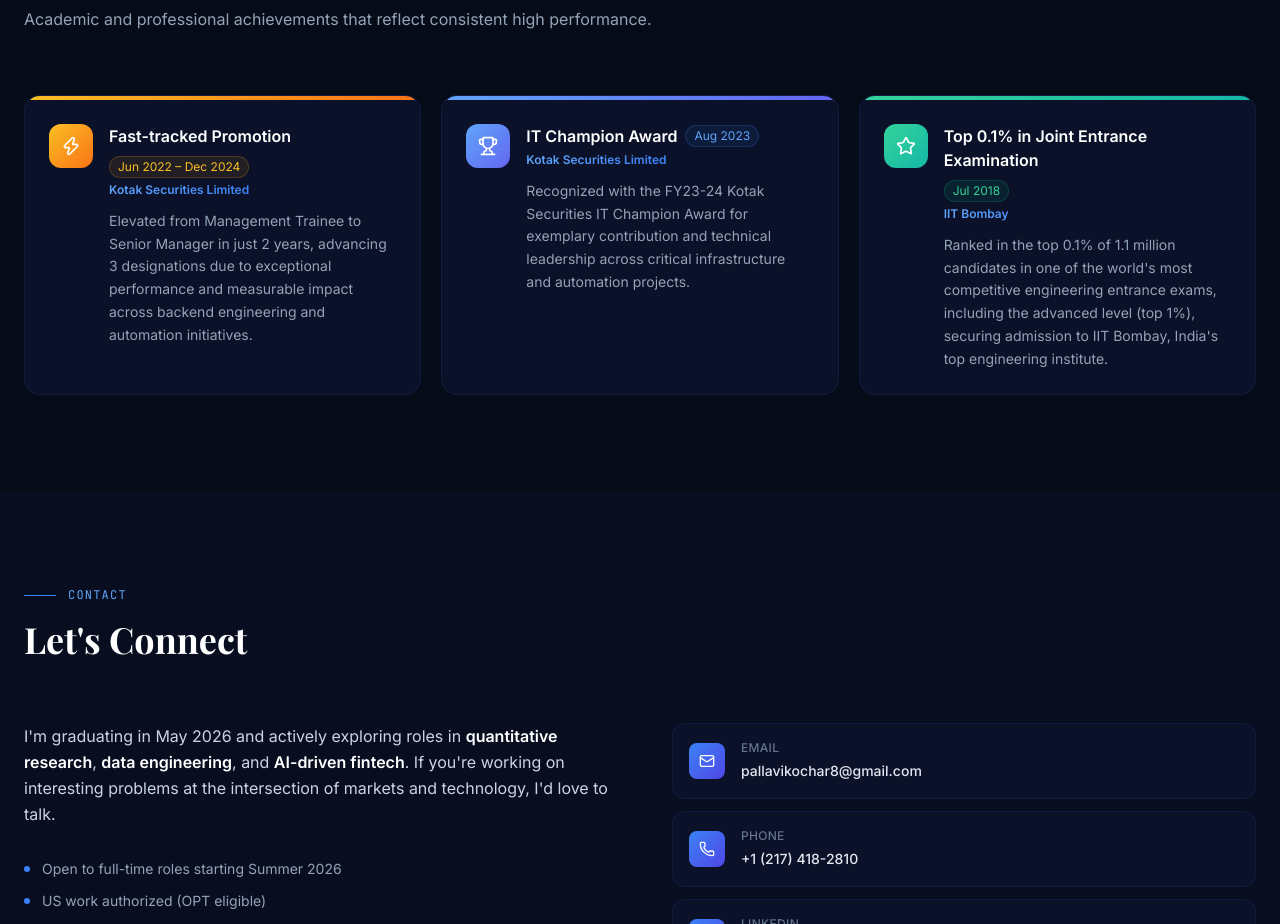
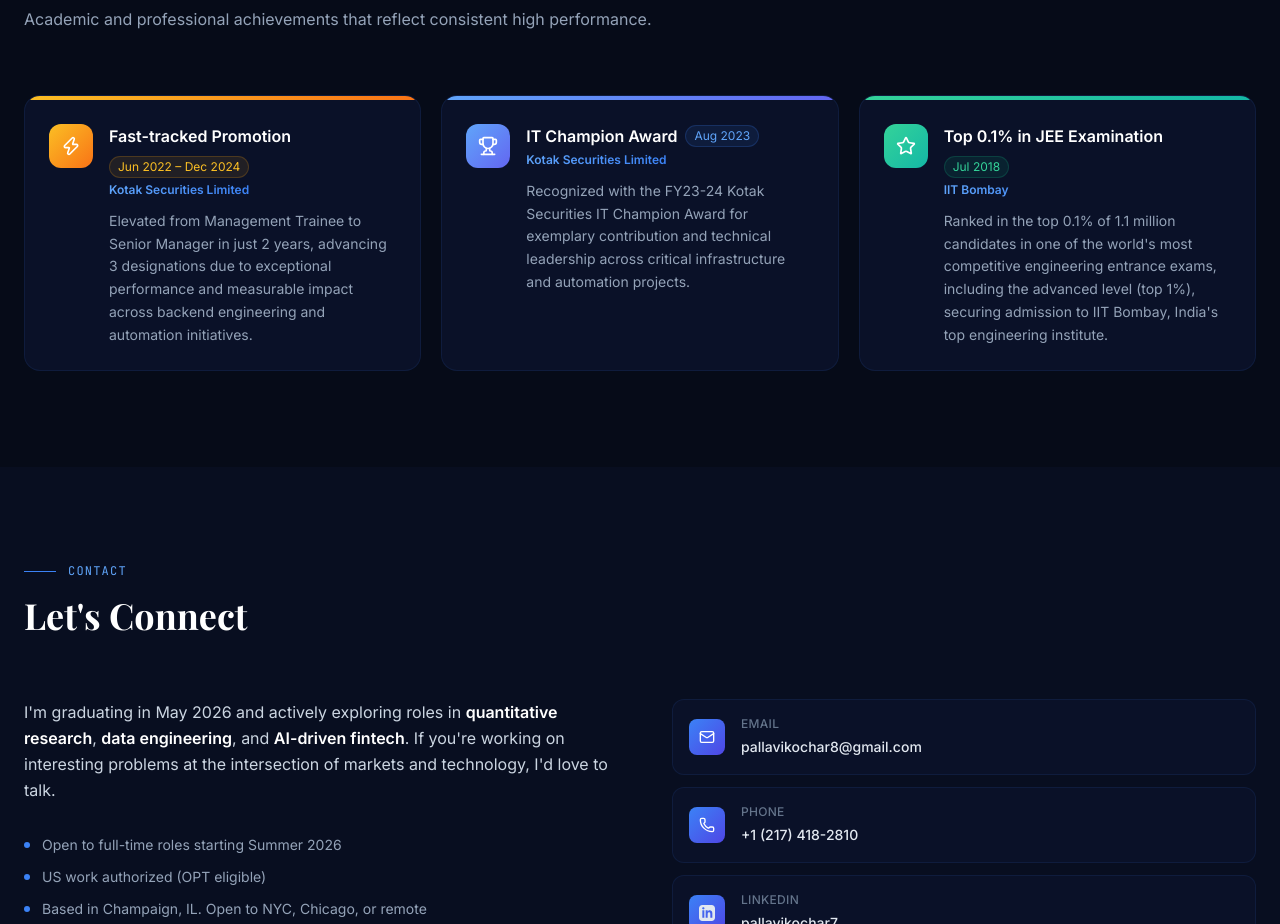
Before and after one commit to pallavikochar/my_portfolio, a React (Vite) app: page / in a window 1280 px wide. Shown: the part 7140-8064 px from the top of the page. Built offline with nearby package versions, Linux system fonts and the light colour scheme.

Commit message:
Update award title to JEE Examination

```diff
--- a/src/components/Awards.jsx
+++ b/src/components/Awards.jsx
@@ -37,7 +37,7 @@ const AWARDS = [
       dark: 'bg-emerald-500/10 text-emerald-400 border-emerald-500/20',
       light: 'bg-emerald-50 text-emerald-700 border-emerald-200',
     },
-    title: 'Top 0.1% in Joint Entrance Examination',
+    title: 'Top 0.1% in JEE Examination',
     org: 'IIT Bombay',
     date: 'Jul 2018',
     description:
```
